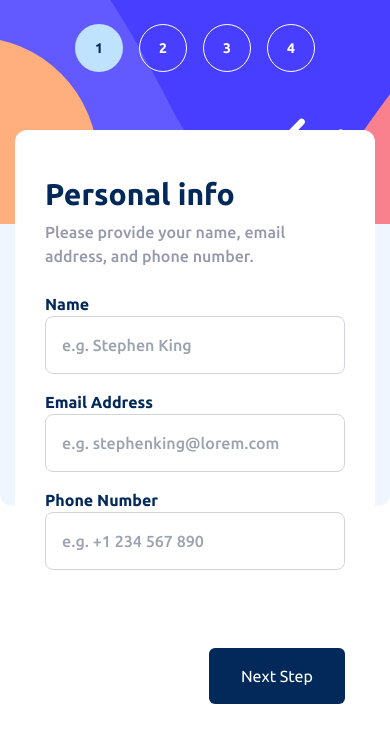
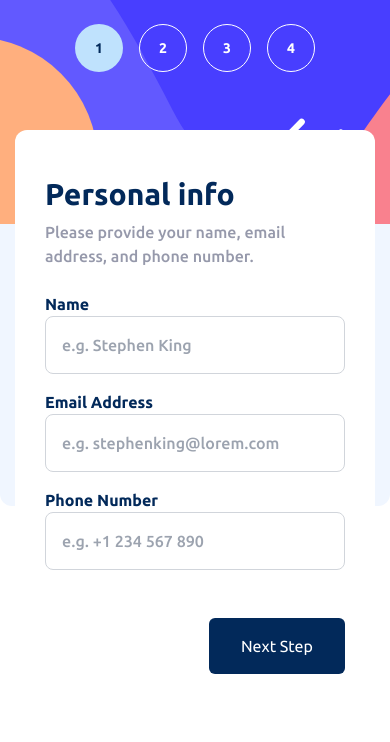
Before and after one commit to manpreetkaursodhi/My-Task, a React (Create React App) app: page / in a window 390 px wide. Shown: the top 742 px of the page. Built offline with nearby package versions, Linux system fonts and the light colour scheme.

Commit message:
Update Form.js

```diff
--- a/src/components/Form.js
+++ b/src/components/Form.js
@@ -254,8 +254,8 @@ function Form() {
             )}
 
             <div className="w-full">
-              {currentStep === 4 ? <button className="float-right sm:ml-[27px] xl:mt-[6rem] sm:mt-[73px] xl:ml-0 px-8 py-4 font-UbuntuRegular bg-purplish-blue rounded-md text-white" onClick={handleNextStep} disabled={isNextDisabled()}>Confirm</button>
-                : currentStep === 1 || currentStep === 2 || currentStep === 3 ? <button className="float-right sm:ml-[27px] sm:mt-[62px] xl:mt-[6rem] xl:ml-0 px-8 py-4 font-UbuntuRegular bg-marine-blue rounded-md text-white" onClick={handleNextStep} disabled={isNextDisabled()}>Next Step</button> : ""}
+              {currentStep === 4 ? <button className="float-right sm:ml-[27px] xl:mt-[6rem] sm:mt-[43px] xl:ml-0 px-8 py-4 font-UbuntuRegular bg-purplish-blue rounded-md text-white" onClick={handleNextStep} disabled={isNextDisabled()}>Confirm</button>
+                : currentStep === 1 || currentStep === 2 || currentStep === 3 ? <button className="float-right sm:ml-[27px] sm:mt-[32px] xl:mt-[6rem] xl:ml-0 px-8 py-4 font-UbuntuRegular bg-marine-blue rounded-md text-white" onClick={handleNextStep} disabled={isNextDisabled()}>Next Step</button> : ""}
             </div>
             {currentStep > 1 && currentStep < 5 && (
               <div className="w-full">
```
